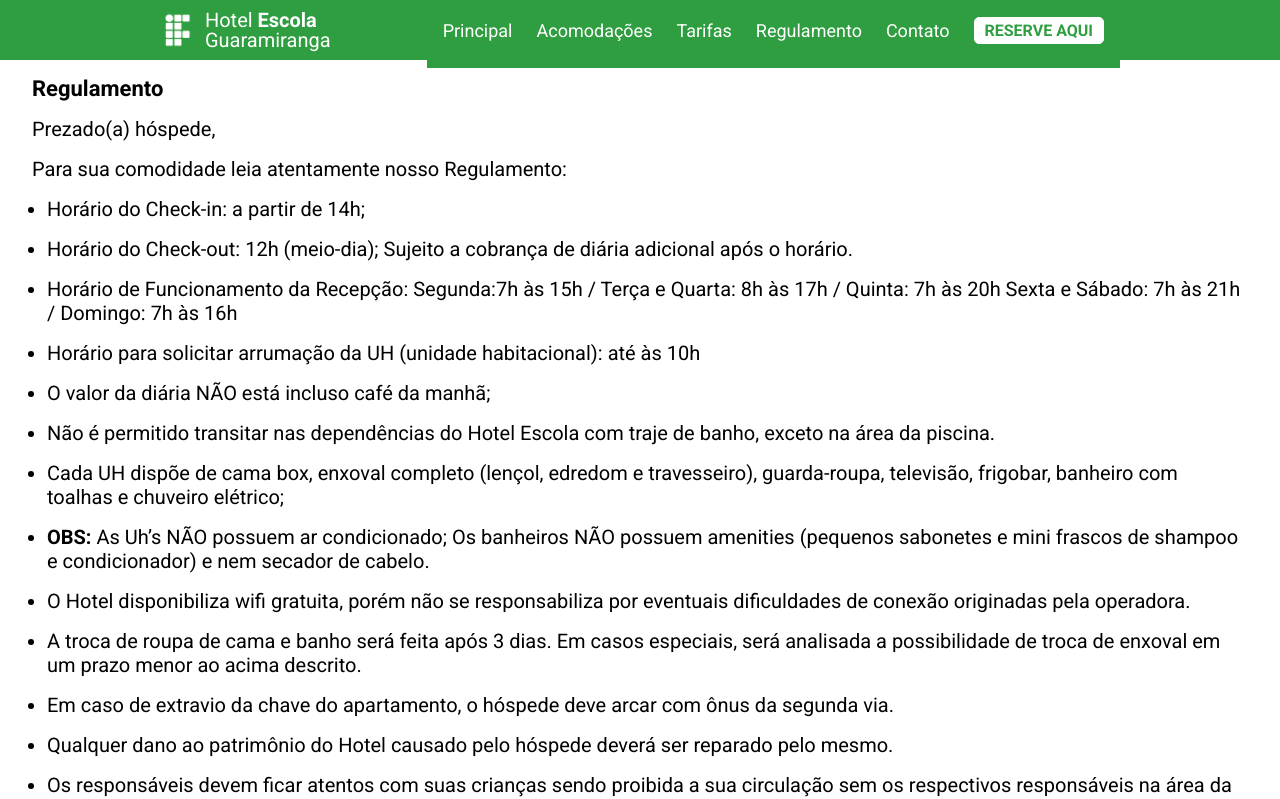
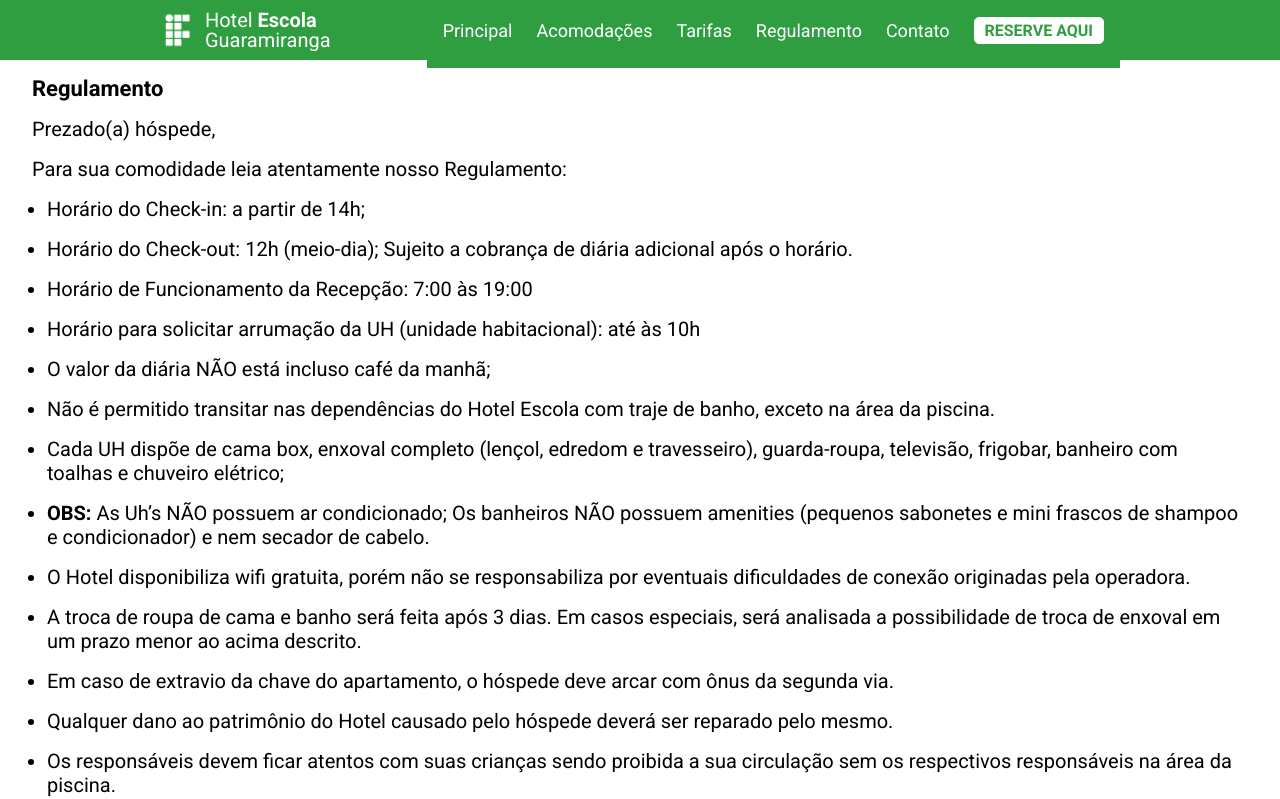
Before and after one commit to EliasHead/hotel-escola-front, a Next.js app: page /regulamento in a window 1280 px wide. Shown: the top 799 px of the page. Built offline with nearby package versions, Linux system fonts and the light colour scheme.

Commit message:
fix: alteração horario recepção.

```diff
--- a/src/pages/acomodacoes.tsx
+++ b/src/pages/acomodacoes.tsx
@@ -66,7 +66,7 @@ export default function Learn() {
         <li>As Uh’s NÃO possuem ar condicionado;</li>
         <li>
           Os banheiros NÃO possuem amenities (pequenos sabonetes e mini frascos
-          de xampu e condicionador) e nem secador de cabelo.
+          de shampoo e condicionador) e nem secador de cabelo.
         </li>
       </ul>
       <p>
--- a/src/pages/index.tsx
+++ b/src/pages/index.tsx
@@ -67,10 +67,10 @@ export default function Home() {
         <p>
           <strong>Horários de atendimento da recepção:</strong>{' '}
         </p>
-        <p>Segunda: 7h às 15h</p>
-        <p>Terça a Quarta 8h às 17h.</p>
+        <p>7:00 às 19:00</p>
+        {/* <p>Terça a Quarta 8h às 17h.</p>
         <p>Quinta 7h às 20h.</p>
-        <p>Sexta e Sábado 7h às 21h.</p>
+        <p>Sexta e Sábado 7h às 21h.</p> */}
         <p>
           Horário para solicitar arrumação da UH (Unidade habitacional): Até às
           10h
--- a/src/pages/regulamento.tsx
+++ b/src/pages/regulamento.tsx
@@ -12,11 +12,7 @@ export default function Regulamento() {
           Horário do Check-out: 12h (meio-dia); Sujeito a cobrança de diária
           adicional após o horário.
         </li>
-        <li>
-          Horário de Funcionamento da Recepção: Segunda:7h às 15h / Terça e
-          Quarta: 8h às 17h / Quinta: 7h às 20h Sexta e Sábado: 7h às 21h /
-          Domingo: 7h às 16h
-        </li>
+        <li>Horário de Funcionamento da Recepção: 7:00 às 19:00</li>
         <li>
           Horário para solicitar arrumação da UH (unidade habitacional): até às
           10h
```
